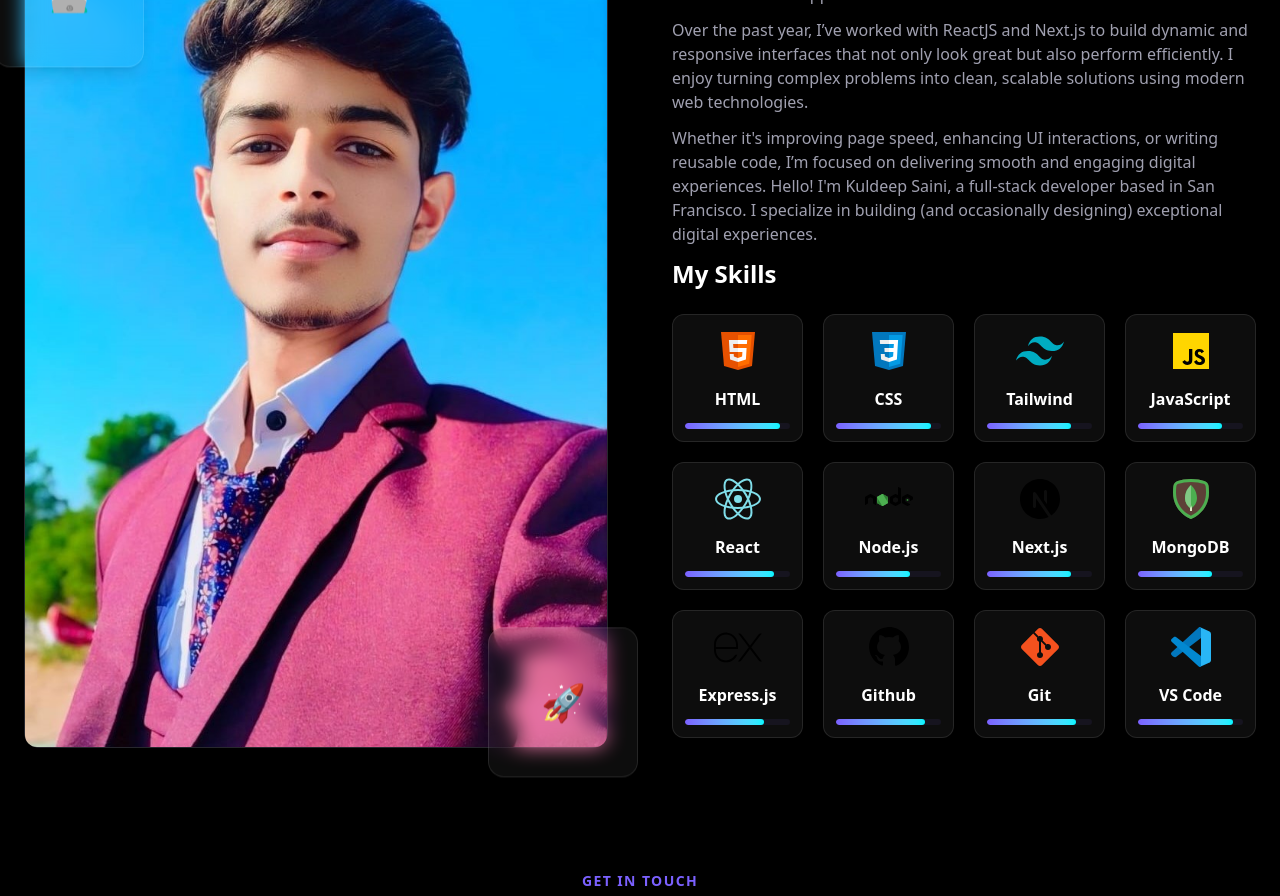
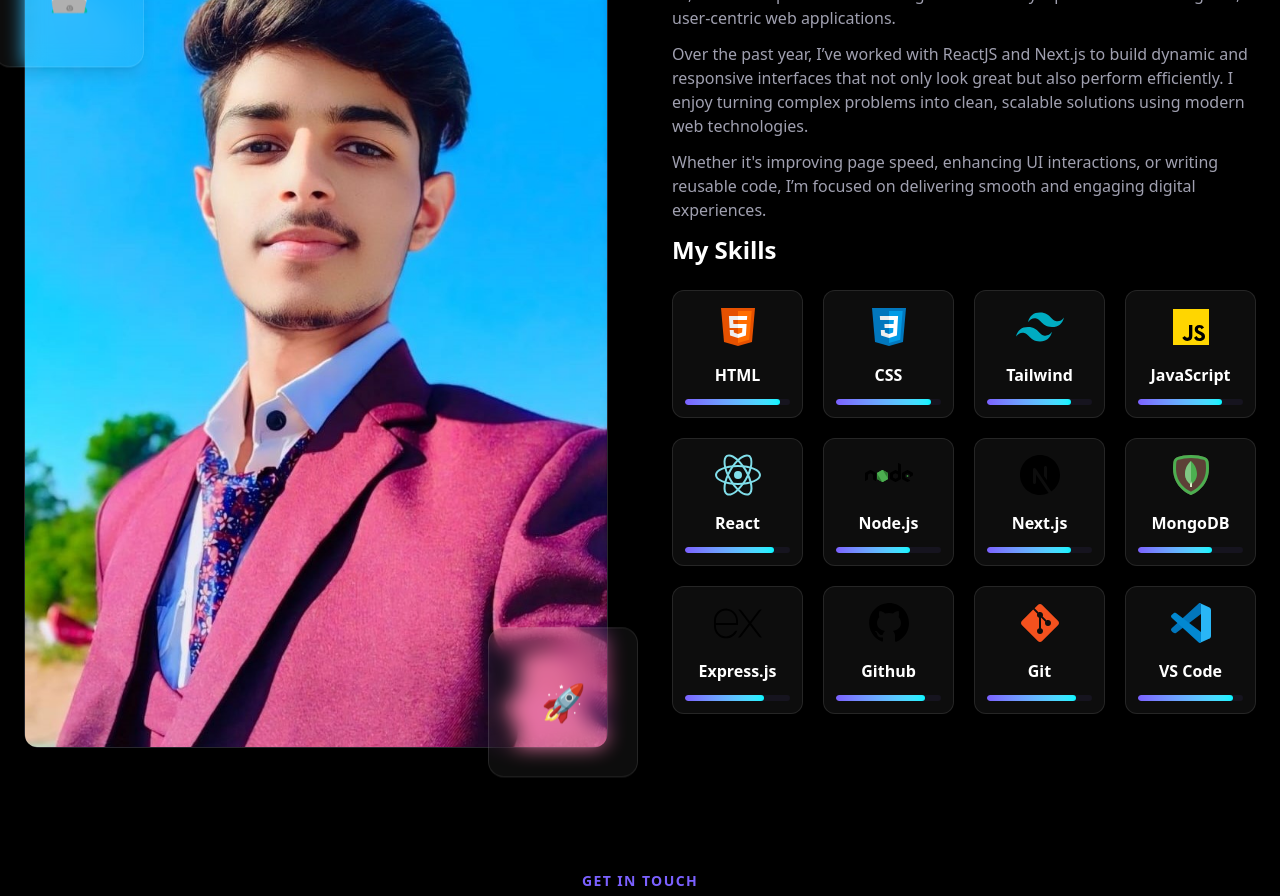
Before and after one commit to kuldeepsaini2003s/Portfolio, a React (Vite) app: page / in a window 1280 px wide. Shown: the part 2520-3416 px from the top of the page. Built offline with nearby package versions, Linux system fonts and the light colour scheme.

Commit message:
Update about section

```diff
--- a/src/components/About.jsx
+++ b/src/components/About.jsx
@@ -75,10 +75,7 @@ const About = () => {
             <p className="text-gray mb-3">
               Whether it's improving page speed, enhancing UI interactions, or
               writing reusable code, I’m focused on delivering smooth and
-              engaging digital experiences. Hello! I'm Kuldeep Saini, a
-              full-stack developer based in San Francisco. I specialize in
-              building (and occasionally designing) exceptional digital
-              experiences.
+              engaging digital experiences.
             </p>
 
             <div>
```
